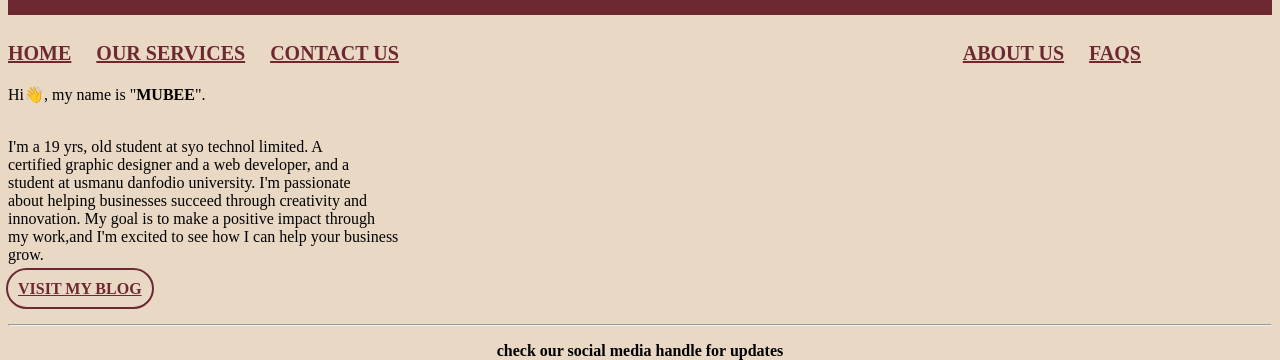
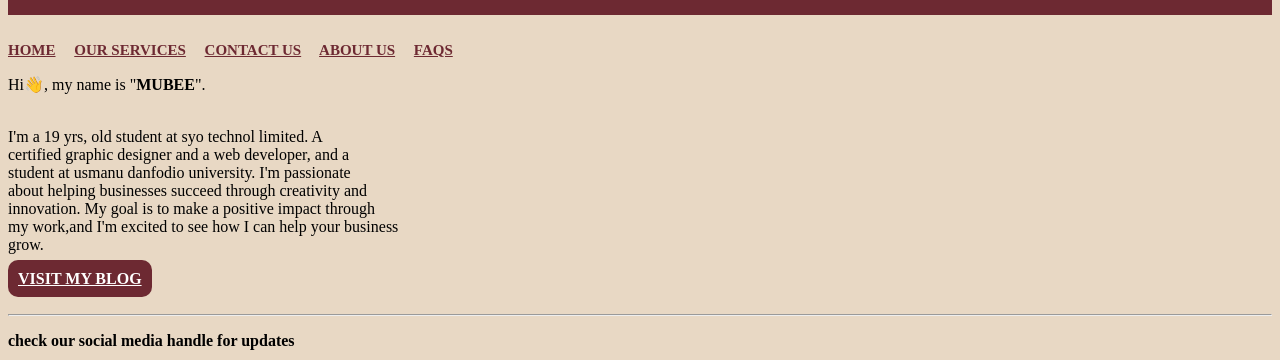
Before and after one commit to mul3ee/mubeedev, a plain HTML site: page index.html in a window 1280 px wide. Shown: the part 119-479 px from the top of the page. Drawn offline with Linux system fonts and the light colour scheme.

Commit message:
Add files via upload

```diff
--- a/index.html
+++ b/index.html
@@ -8,11 +8,11 @@
         color:white; text-align:center; padding:
         30px; font-size:40px;}
   body{background-color:#E8D8C4;}
-  .a {font-size:20px;}
+  .a {font-size:15px;}
   .details{background-image:url("./mubeebackgroundheader/header4") text-align:center; }
-  #visit{outline:2px solid #6D2932; color:#6D2932;padding:10px;border-radius:20px; text-align:center;}
+  #visit{background-color:#6D2932; color:white;padding:10px;border-radius:10px; text-align:center;}
 
-  #social{text-align:center;}
+
 
    </style>
 </head>
@@ -25,16 +25,8 @@
    <a href="./ourservices.html" style="color:#6D2932;">OUR SERVICES</a>
     &nbsp &nbsp
 <a href="./contactus.html" style="color:#6D2932;">CONTACT US</a>
-    &nbsp &nbsp &nbsp &nbsp    &nbsp &nbsp
-    &nbsp &nbsp &nbsp &nbsp    &nbsp &nbsp
-    &nbsp &nbsp &nbsp &nbsp    &nbsp &nbsp
-     &nbsp &nbsp &nbsp      &nbsp &nbsp &nbsp
-      &nbsp &nbsp &nbsp &nbsp    &nbsp &nbsp
-        &nbsp &nbsp &nbsp &nbsp    &nbsp &nbsp
-        &nbsp &nbsp &nbsp &nbsp    &nbsp &nbsp
-       &nbsp &nbsp &nbsp &nbsp    &nbsp &nbsp
-  &nbsp &nbsp  &nbsp &nbsp &nbsp &nbsp
-    &nbsp &nbsp
+    &nbsp &nbsp;
+
     <a href="./aboutus.html" style="color:#6D2932;">
         ABOUT US</a>
     &nbsp &nbsp
@@ -55,7 +47,7 @@
     <br> <br>
     <hr>
      </strong>
- <strong>  <p style="text-align:center;">  check our social media handle for updates</p> </strong>
+ <strong>  <p>  check our social media handle for updates</p> </strong>
 
  <p id="social">
     <a href="https://www.instagram.com/mubaroksalm?igsh=NGVhN2U2NjQ0Yg=="> <img src="./instagram.png" alt="Instagram"
```
Also changed, not shown: aboutus.html (+0 -27 lines).
